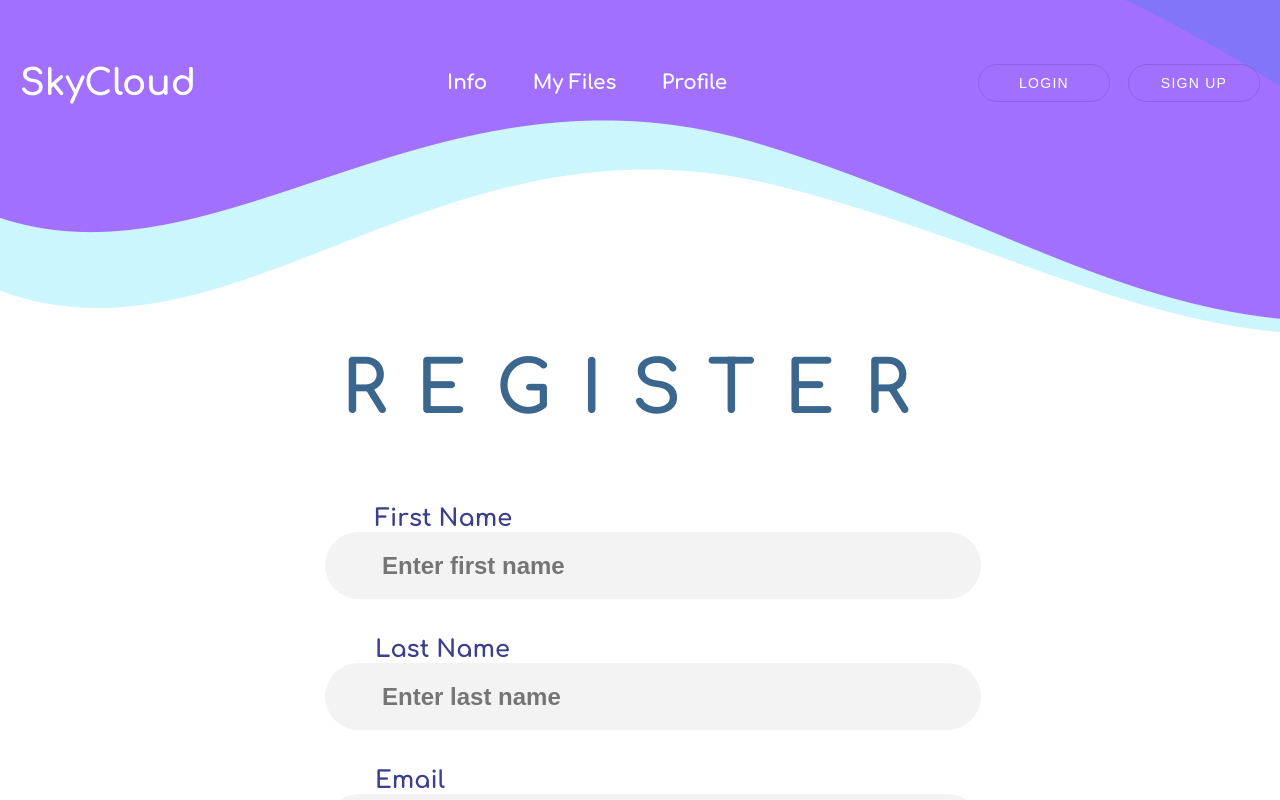
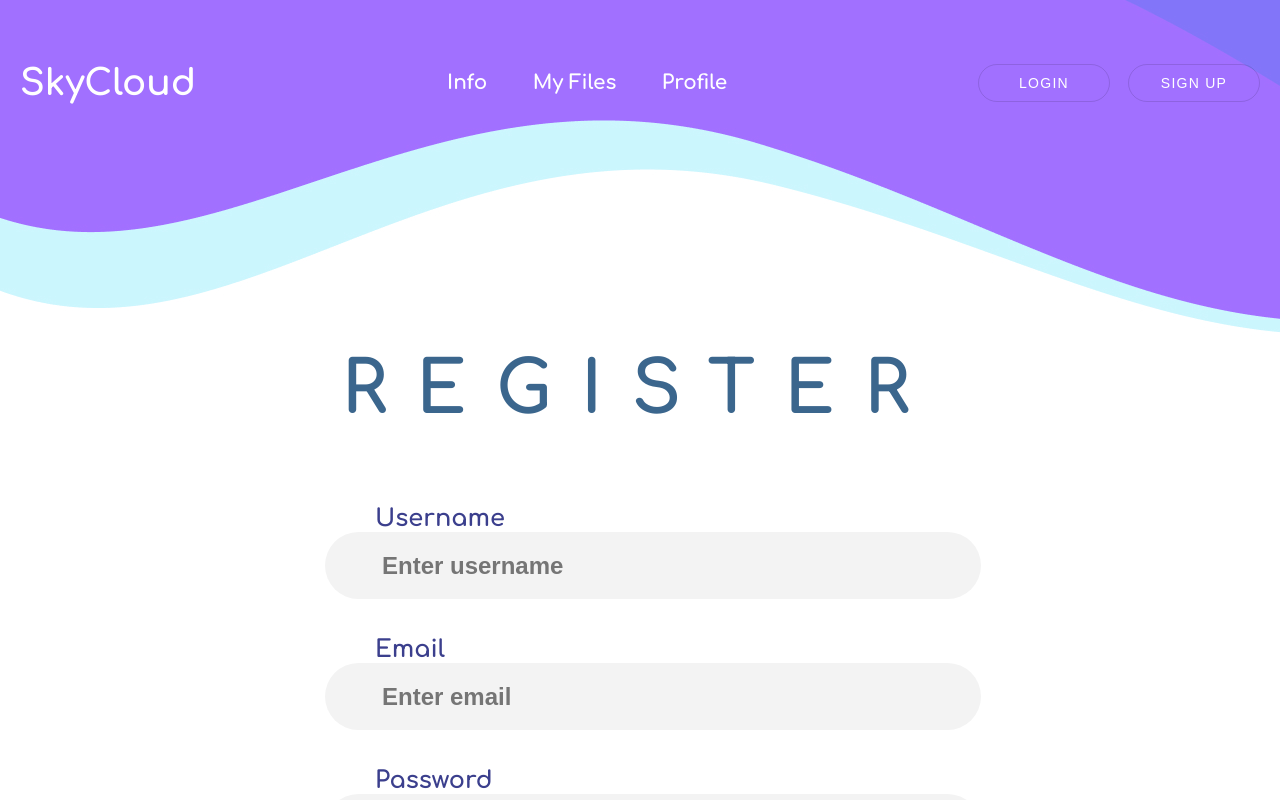
Before and after one commit to TiTUS-web/cloud-storage, a React (Create React App) app: page /register in a window 1280 px wide. Shown: the top 800 px of the page. Built offline with nearby package versions, Linux system fonts and the light colour scheme.

Commit message:
small fix in routes && add username in IUsers instead of first and last name

```diff
--- a/src/App.tsx
+++ b/src/App.tsx
@@ -20,7 +20,7 @@ function App() {
       className='app'
       style={{
         background:
-          location.pathname === '/promo'
+          location.pathname === '/'
             ? `url(${backgroundFull})`
             : `url(${background})`,
         height: '100%',
@@ -30,7 +30,7 @@ function App() {
         <Header />
         <Content>
           <Routes>
-            <Route path='/promo' element={<Promo />} />
+            <Route path='/' element={<Promo />} />
             <Route path='/login' element={<Login />} />
             <Route path='/register' element={<Register />} />
             <Route path='/recover' element={<Recover />} />
--- a/src/api/Users/users.types.ts
+++ b/src/api/Users/users.types.ts
@@ -1,5 +1,6 @@
 export interface IUser {
   id: number;
+  username: string;
   email: string;
   password: string;
   files: File[];
--- a/src/components/Header.tsx
+++ b/src/components/Header.tsx
@@ -12,7 +12,7 @@ const Header = () => {
         padding: '63px 0',
       }}
     >
-      <Link to='/promo'>
+      <Link to='/'>
         <Logo>SkyCloud</Logo>
       </Link>
 
--- a/src/modules/auth/Recover.tsx
+++ b/src/modules/auth/Recover.tsx
@@ -7,7 +7,7 @@ const Recover = () => {
       <Container>
         <Block>
           <Label>Email</Label>
-          <Input placeholder='mail@example.com' />
+          <Input placeholder='example@mail.ru' />
         </Block>
         <Button>Recover</Button>
       </Container>
--- a/src/modules/auth/Register.tsx
+++ b/src/modules/auth/Register.tsx
@@ -6,12 +6,8 @@ const Register = () => {
       <Title>Register</Title>
       <Container>
         <Block>
-          <Label>First Name</Label>
-          <Input placeholder='Enter first name' />
-        </Block>
-        <Block>
-          <Label>Last Name</Label>
-          <Input placeholder='Enter last name' />
+          <Label>Username</Label>
+          <Input placeholder='Enter username' />
         </Block>
         <Block>
           <Label>Email</Label>
--- a/src/modules/profile/index.tsx
+++ b/src/modules/profile/index.tsx
@@ -6,12 +6,8 @@ const Profile = () => {
       <Title>Profile</Title>
       <Container>
         <Block>
-          <Label>First Name</Label>
-          <Input placeholder='First name' />
-        </Block>
-        <Block>
-          <Label>Last Name</Label>
-          <Input placeholder='Last name' />
+          <Label>Username</Label>
+          <Input placeholder='Username' />
         </Block>
         <Block>
           <Label>Email</Label>
```
Also changed, not shown: src/api/Auth/Auth.ts (+7 -3 lines).
